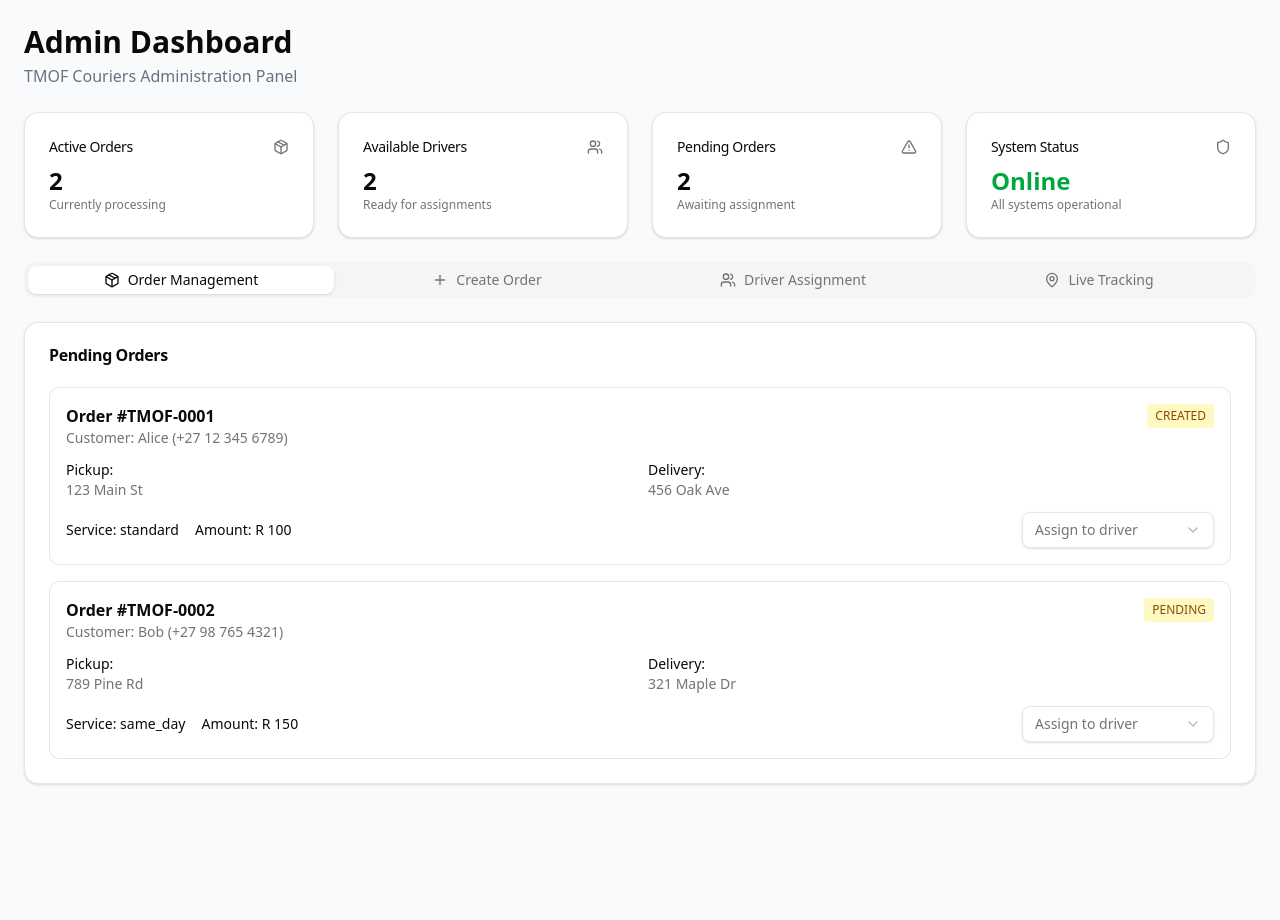
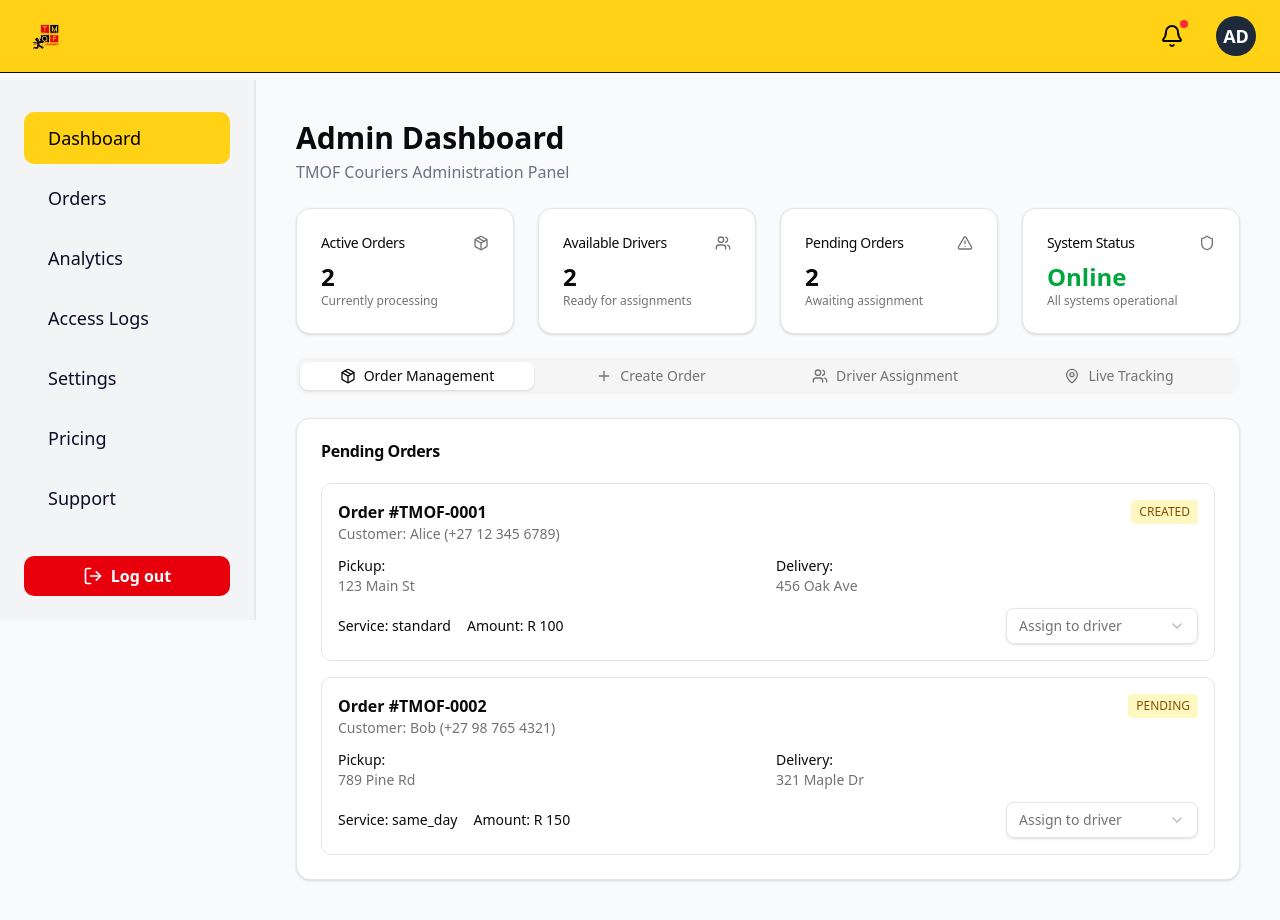
Before and after one commit to CREYATE/tmof-couriers-admin-frontend, a Next.js app: page /dashboard in a window 1280 px wide. Shown: the top 920 px of the page. Before the commit the page ends 832 px from the top, so only its background shows below. Built offline with nearby package versions, Linux system fonts and the light colour scheme.

Commit message:
Implement admin layout with sidebar and header; integrate admin dashboard

```diff
--- /dev/null
+++ b/app/dashboard/layout.tsx
@@ -0,0 +1,5 @@
+import AdminLayout from "@/components/admin/AdminLayout";
+
+export default function DashboardLayout({ children }: { children: React.ReactNode }) {
+  return <AdminLayout>{children}</AdminLayout>;
+}
--- a/components/admin/AdminDashboard.tsx
+++ b/components/admin/AdminDashboard.tsx
@@ -1,6 +1,6 @@
 "use client";
 // AdminDashboard decoupled from Supabase, using mock data
-import AdminLayout from "@/components/admin/AdminLayout";
+// import AdminLayout from "@/components/admin/AdminLayout";
 import { useState, useEffect } from "react";
 import { Tabs, TabsContent, TabsList, TabsTrigger } from "@/components/ui/tabs";
 import { Card, CardContent, CardHeader, CardTitle } from "@/components/ui/card";
@@ -78,7 +78,6 @@ const AdminDashboard = () => {
 	};
 
 	return (
-    <AdminLayout>
 		<div className="p-6 space-y-6">
 			<div className="flex items-center justify-between">
 				<div>
@@ -380,7 +379,6 @@ const AdminDashboard = () => {
 				</TabsContent>
 			</Tabs>
 		</div>
-  </AdminLayout>
 	);
 };
 
--- /dev/null
+++ b/components/admin/AdminHeader.tsx
@@ -0,0 +1,29 @@
+"use client";
+
+import React from "react";
+import { Bell } from "lucide-react";
+
+export default function AdminHeader({ onNotificationClick }: { onNotificationClick?: () => void }) {
+  const userInitials = "AD"; // Replace with dynamic initials if available
+  return (
+    <header className="px-4 py-4 border-b border-[#0C0E29] bg-[#ffd215] text-black flex items-center justify-between md:px-6 fixed top-0 left-0 w-full z-[100]">
+      {/* Logo */}
+      <div className="flex items-center gap-3">
+        <img src="/tmof logo.png" alt="TMOF Couriers Logo" className="h-10 w-auto" />
+      </div>
+      <div className="flex items-center gap-4 md:gap-6 ml-auto">
+        <button
+          className="relative p-2 rounded-full hover:bg-yellow-200"
+          onClick={() => { onNotificationClick && onNotificationClick(); }}
+          aria-label="Notifications"
+        >
+          <Bell className="h-6 w-6 text-black" />
+          <span className="absolute top-1 right-1 block h-2 w-2 rounded-full bg-red-500"></span>
+        </button>
+        <div className="w-10 h-10 rounded-full bg-gray-800 flex items-center justify-center text-white font-bold text-lg">
+          {userInitials}
+        </div>
+      </div>
+    </header>
+  );
+}
--- a/components/admin/AdminLayout.tsx
+++ b/components/admin/AdminLayout.tsx
@@ -1,5 +1,40 @@
-import React from "react";
+"use client"
 
-export default function AdminLayout({ children }: { children: React.ReactNode }) {
-  return <div className="min-h-screen bg-gray-50">{children}</div>;
+import React, { useState } from "react";
+import AdminHeader from "@/components/admin/AdminHeader";
+import AdminSidebar from "@/components/admin/AdminSidebar";
+// Import your admin section components here
+import AdminDashboard from "@/components/admin/AdminDashboard";
+// ...import other admin section components as needed
+
+function renderSection(tab: string) {
+  switch (tab) {
+    case "dashboard":
+      return <AdminDashboard />;
+    // Add cases for other sections, e.g.:
+    // case "orders":
+    //   return <OrderManagement />;
+    // case "analytics":
+    //   return <AnalyticsDashboard />;
+    // ...
+    default:
+      return <div className="p-8">Select a section from the sidebar.</div>;
+  }
 }
+
+export default function AdminLayout({ children }: { children?: React.ReactNode }) {
+  const [activeTab, setActiveTab] = useState("dashboard");
+  return (
+    <div className="min-h-screen bg-gray-50">
+      <AdminHeader />
+      <div className="pt-20 flex flex-row min-h-[calc(100vh-80px)]">
+        <div className="hidden md:block w-64 h-full bg-gray-100 border-r border-gray-200">
+          <AdminSidebar activeTab={activeTab} setActiveTab={setActiveTab} />
+        </div>
+        <main className="flex-1 p-4">
+          {renderSection(activeTab)}
+        </main>
+      </div>
+    </div>
+  );
+}
--- /dev/null
+++ b/components/admin/AdminSidebar.tsx
@@ -0,0 +1,51 @@
+"use client";
+
+import React from "react";
+import { LogOut } from "lucide-react";
+
+const menuItems = [
+	{ label: "Dashboard", tab: "dashboard" },
+	{ label: "Orders", tab: "orders" },
+	{ label: "Analytics", tab: "analytics" },
+	{ label: "Access Logs", tab: "access-logs" },
+	{ label: "Settings", tab: "settings" },
+	{ label: "Pricing", tab: "pricing" },
+	{ label: "Support", tab: "support" },
+];
+
+export default function AdminSidebar({
+	activeTab,
+	setActiveTab,
+}: {
+	activeTab: string;
+	setActiveTab: (tab: string) => void;
+}) {
+	return (
+		<aside className="w-full h-full bg-gray-100 border-r border-gray-200 flex flex-col justify-between min-h-[300px]">
+			<nav className="flex flex-col gap-2 py-8 px-6 flex-1">
+				{menuItems.map((item) => (
+					<button
+						key={item.tab}
+						type="button"
+						tabIndex={0}
+						onClick={() => setActiveTab(item.tab)}
+						className={`block w-full text-left font-medium rounded-lg px-6 py-3 text-lg transition-all text-[#0C0E29] hover:text-[#ffd215] hover:bg-[#0C0E29]/10 focus:outline-none focus:ring-2 focus:ring-[#ffd215] ${
+							activeTab === item.tab ? "bg-[#ffd215] text-black" : ""
+						}`}
+					>
+						{item.label}
+					</button>
+				))}
+			</nav>
+			<div className="px-6 pb-6">
+				<button
+					className="w-full flex items-center justify-center gap-2 bg-red-600 hover:bg-red-700 text-white font-semibold px-4 py-2 rounded-lg"
+					onClick={() => (window.location.href = "/")}
+				>
+					<LogOut className="h-5 w-5" />
+					Log out
+				</button>
+			</div>
+		</aside>
+	);
+}
--- a/components/auth/AdminLoginForm.tsx
+++ b/components/auth/AdminLoginForm.tsx
@@ -75,9 +75,15 @@ export default function AdminLoginForm() {
             </div>
             <Button
                 type="submit"
-                className="w-full bg-tmof-yellow hover:bg-tmof-yellow/90 text-black font-semibold py-2 rounded-md transition-colors"
+                className="w-full bg-tmof-yellow hover:bg-tmof-yellow/90 text-black font-semibold py-2 rounded-md transition-colors flex items-center justify-center gap-2"
                 disabled={isLoading}
             >
+                {isLoading && (
+                  <svg className="animate-spin h-5 w-5 text-black" xmlns="http://www.w3.org/2000/svg" fill="none" viewBox="0 0 24 24">
+                    <circle className="opacity-25" cx="12" cy="12" r="10" stroke="currentColor" strokeWidth="4"></circle>
+                    <path className="opacity-75" fill="currentColor" d="M4 12a8 8 0 018-8v4a4 4 0 00-4 4H4z"></path>
+                  </svg>
+                )}
                 {isLoading ? 'Signing In...' : 'Sign In'}
             </Button>
         </form>
```
Lines whose indentation alone changed are shown as unchanged.
